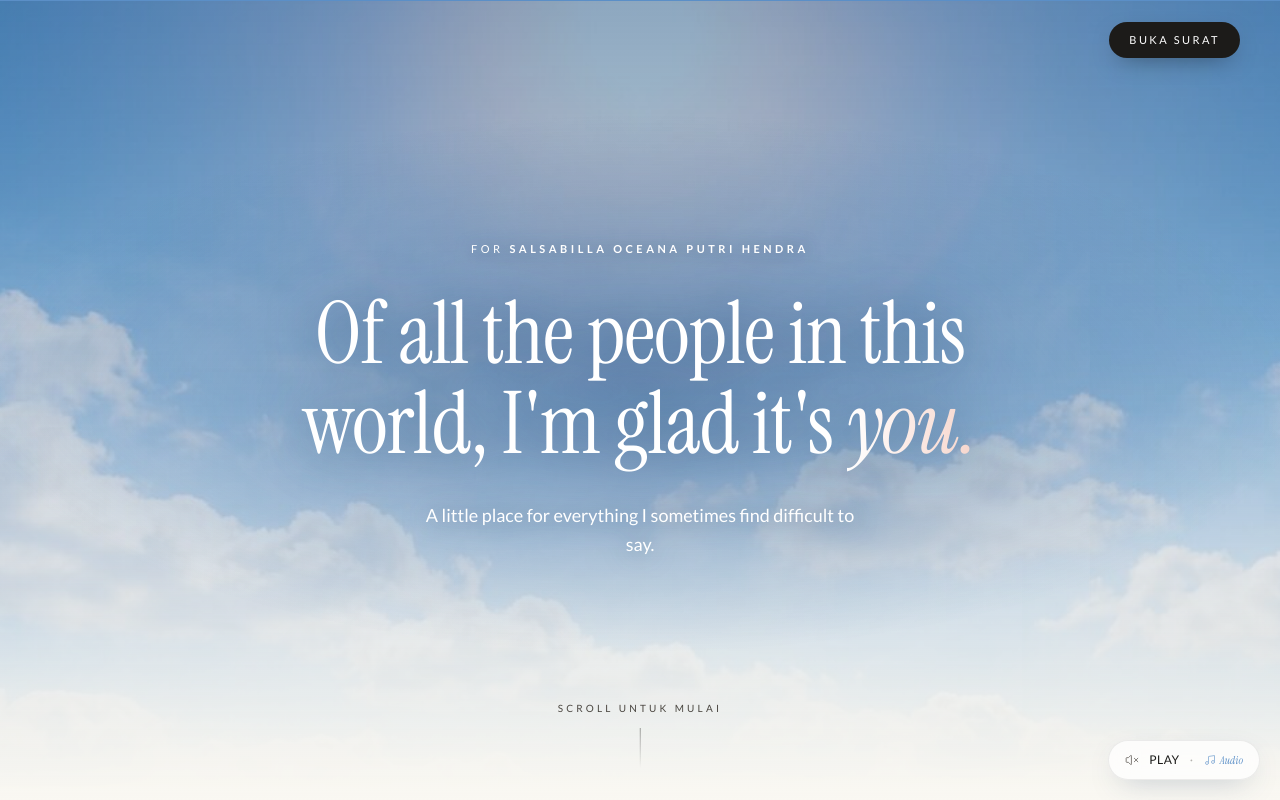
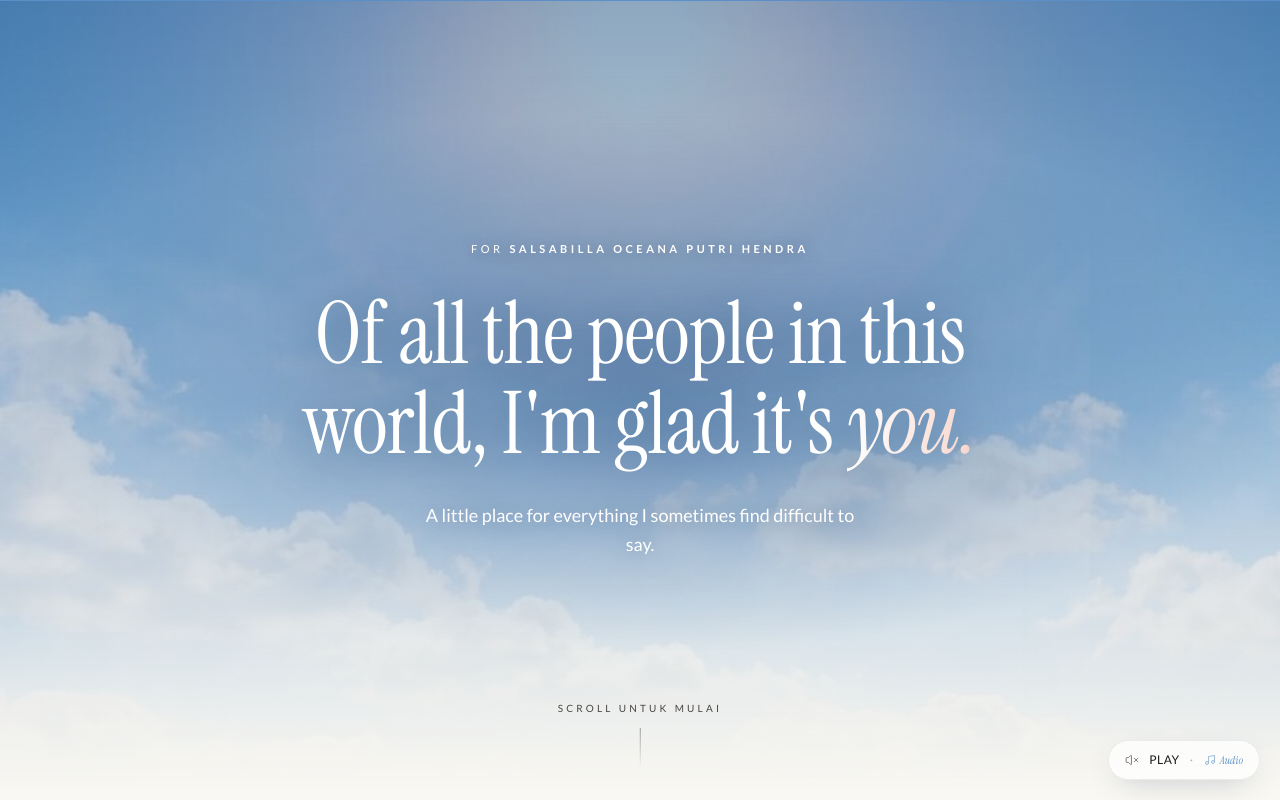
Before and after one commit to DimasHidayat24/universe, a React (Vite) app: page / in a window 1280 px wide. Shown: the top 800 px of the page. Built offline with nearby package versions, Linux system fonts and the light colour scheme; a web font is replaced by a local one.

Commit message:
Hapus navigation bar (tombol Buka Surat) (#11)
Co-authored-by: DimasHidayat24 <dimastaufik955@gmail.com>

```diff
--- a/src/App.tsx
+++ b/src/App.tsx
@@ -57,10 +57,9 @@ export default function App() {
 
   const [showOneLastThing, setShowOneLastThing] = useState(false);
   const [activeMsg, setActiveMsg] = useState(0);
-  const [scrolled, setScrolled] = useState(false);
   const [days] = useState(() => daysTogether(config.startDateISO));
 
-  const { scrollYProgress, scrollY } = useScroll();
+  const { scrollYProgress } = useScroll();
   const progress = useSpring(scrollYProgress, { stiffness: 90, damping: 28, restDelta: 0.001 });
 
   // Hero parallax: the sky sinks slowly, the cloud bank rises, the text lifts away.
@@ -71,8 +70,6 @@ export default function App() {
   const textO = useTransform(heroP, [0, 0.7], [1, 0]);
 
   const lastThingRef = useRef<HTMLDivElement | null>(null);
-
-  useEffect(() => scrollY.on('change', (v) => setScrolled(v > 40)), [scrollY]);
 
   useEffect(() => {
     if (showOneLastThing && lastThingRef.current) {
@@ -124,21 +121,6 @@ export default function App() {
       </div>
 
       {/* ================= NAV ================= */}
-      <header
-        className={`fixed top-0 inset-x-0 z-50 transition-[background-color,border-color] duration-500 border-b ${
-          scrolled ? 'bg-[#FAF8F2]/75 backdrop-blur-md border-[#1C1B19]/8' : 'bg-transparent border-transparent'
-        }`}
-      >
-        <div className="max-w-7xl mx-auto px-6 sm:px-10 h-16 sm:h-20 flex items-center justify-end gap-6">
-          <button
-            type="button"
-            onClick={() => scrollToId('cerita')}
-            className="px-5 py-2.5 rounded-full bg-[#1C1B19] text-white text-[11px] tracking-[0.22em] uppercase shadow-[0_8px_24px_-10px_rgba(0,0,0,0.5)] hover:bg-black transition-colors duration-300 cursor-pointer"
-          >
-            Buka Surat
-          </button>
-        </div>
-      </header>
 
       <main>
         {/* ================= HERO: ABOVE THE CLOUDS ================= */}
```
